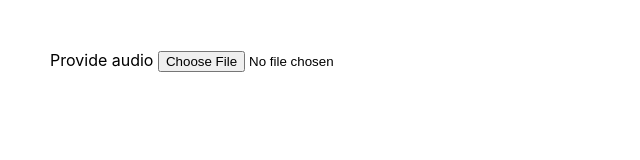
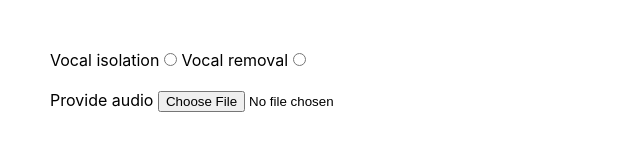
Before and after one commit to alexqguo/vocals, a plain HTML site: page index.html in a window 1280 px wide. Shown: the whole page, without its empty margins (0-640 px from the left). Drawn offline with Linux system fonts and the light colour scheme.

Commit message:
Few more things

```diff
--- a/index.css
+++ b/index.css
@@ -11,3 +11,7 @@ body {
   padding: 0;
   margin: 0;
 }
+
+#uploader > div {
+  margin-bottom: 20px;
+}
--- a/index.html
+++ b/index.html
@@ -6,10 +6,20 @@
     <title>Vocals</title>
   </head>
   <body>
-    <div>
-      <label for="file-upload">Provide audio</label>
-      <input type="file" id="file-upload" name="file-upload[]"/>
-    </div>
+    <section id="uploader">
+      <div>
+        <label for="vocal-isolation">Vocal isolation</label>
+        <input type="radio" name="manipulation-type" id="vocal-isolation">
+
+        <label for="vocal-removal">Vocal removal</label>
+        <input type="radio" name="manipulation-type" id="vocal-removal">
+      </div>
+
+      <div>
+        <label for="file-upload">Provide audio</label>
+        <input type="file" id="file-upload" name="file-upload[]"/>
+      </div>
+    </section>
 
     <script src="./index.js"></script>
   </body>
```
